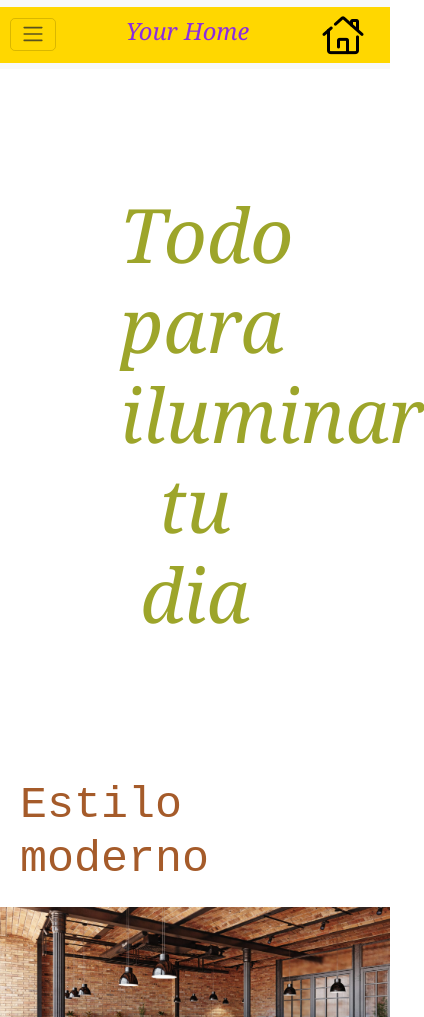
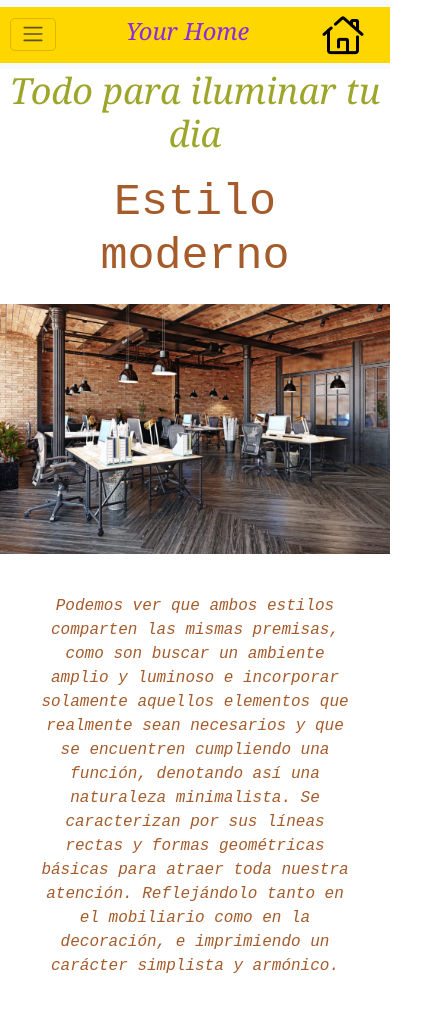
Before and after one commit to ngramos/Yourhome-46945, a plain HTML site: page pages/iluminacion.html in a window 390 px wide. Shown: the top 1017 px of the page, 424 px wide, since content can reach past the window. Drawn offline with nearby package versions, Linux system fonts and the light colour scheme.

Commit message:
responsive

```diff
--- a/css/style.css
+++ b/css/style.css
@@ -193,10 +193,13 @@
 
 /*-----------presentacion de productos----------------*/
 
-.producto-1 h2 {
+.producto-1 {
     padding: 120px;
     text-align: center;
     color: rgb(157, 165, 42);
+}
+
+.titulo-iluminacion {
     font-size: 75px;
 }
 
@@ -338,6 +341,19 @@ abert img {
             font-size: 16px;
         }
     }
+    @media screen and (max-width:450px){
+        .producto-1 {
+            margin: 0;
+            padding: 0;
+        }
+
+        .titulo-iluminacion{
+            font-size: 36px;
+            text-align: center;
+            font-family: Georgia, 'Times New Roman', Times, serif;
+            font-style: italic;
+        }
+    }
 
 
     /*----------muebles----------*/
--- a/pages/iluminacion.html
+++ b/pages/iluminacion.html
@@ -50,7 +50,7 @@
     </nav>
   </header>
   <main class="producto-1">
-    <h2 class="titulo">Todo para iluminar tu dia</h2>
+    <h2 class="titulo-iluminacion">Todo para iluminar tu dia</h2>
     <section class="producto-2">
       <h3 class="subtitulo">Estilo moderno</h3>
       <div>
```
Also changed, not shown: pages/aberturas.html (+0 -3 lines).
